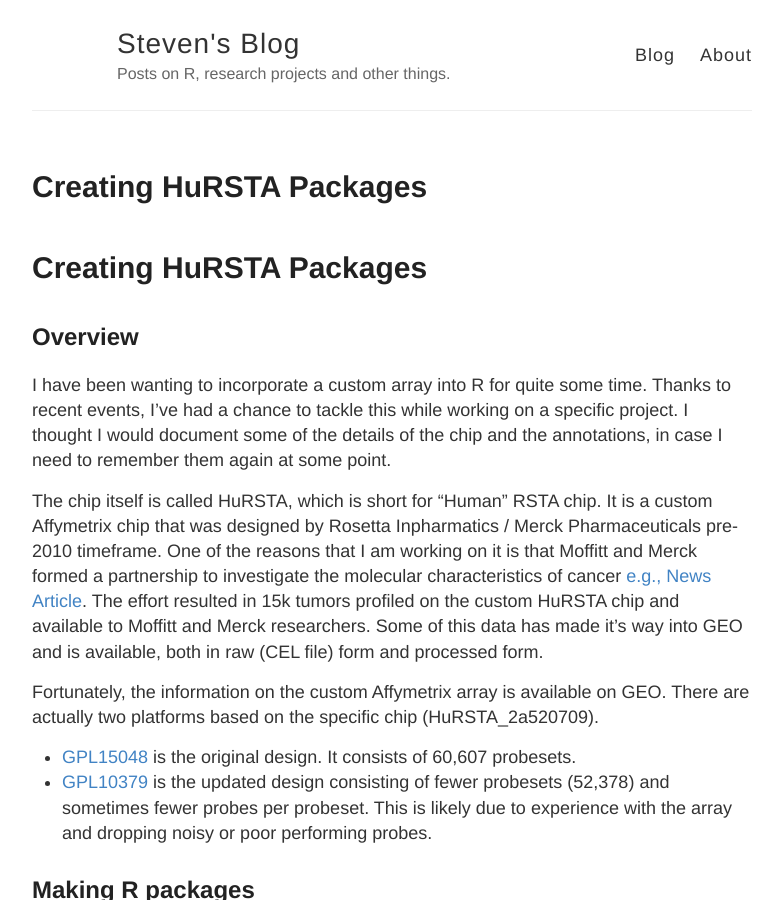
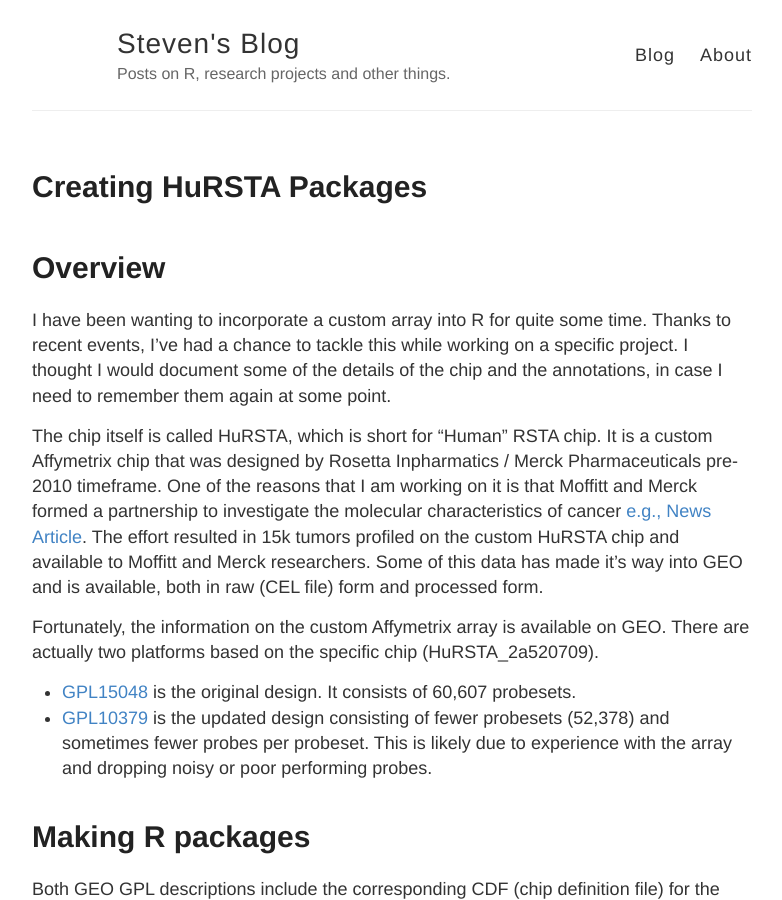
Before and after one commit to steveneschrich/steveneschrich.github.io, a Jekyll site: the page built from _posts/2020-03-31-Creating-HuRSTA-Packages.md, in a window 1280 px wide and 900 px high. Shown: the whole window, without its empty margins (248-1030 px from the left). Built offline with Jekyll 4.4.1, drawn with Linux system fonts in a browser that asks for light colours.

Commit message:
Update 2020-03-31-Creating-HuRSTA-Packages.md

````diff
--- a/_posts/2020-03-31-Creating-HuRSTA-Packages.md
+++ b/_posts/2020-03-31-Creating-HuRSTA-Packages.md
@@ -5,9 +5,8 @@ date: 2020-03-31 13:45:00 -0000
 categories: R Programming
 ---
 
-# Creating HuRSTA Packages
 
-## Overview
+# Overview
 I have been wanting to incorporate a custom array into R for quite some time. Thanks to recent events, I've had a chance to tackle this while working on a specific project. I thought I would document some of the details of the chip and the annotations, in case I need to remember them again at some point.
 
 The chip itself is called `HuRSTA`, which is short for "Human" RSTA chip. It is a custom Affymetrix chip that was designed by Rosetta Inpharmatics / Merck Pharmaceuticals pre-2010 timeframe. One of the reasons that I am working on it is that Moffitt and Merck formed a partnership to investigate the molecular characteristics of cancer [e.g., News Article](https://www.biospace.com/article/releases/h-lee-moffitt-cancer-center-and-research-institute-announces-new-research-initiative-and-collaboration-with-merck-and-co-inc-/). The effort resulted in 15k tumors profiled on the custom HuRSTA chip and available to Moffitt and Merck researchers. Some of this data has made it's way into GEO and is available, both in raw (CEL file) form and processed form.
@@ -17,7 +16,7 @@ Fortunately, the information on the custom Affymetrix array is available on GEO.
 - [GPL15048](https://www.ncbi.nlm.nih.gov/geo/query/acc.cgi?acc=GPL15048) is the original design. It consists of 60,607 probesets.
 - [GPL10379](https://www.ncbi.nlm.nih.gov/geo/query/acc.cgi?acc=GPL10379) is the updated design consisting of fewer probesets (52,378) and sometimes fewer probes per probeset. This is likely due to experience with the array and dropping noisy or poor performing probes.
 
-## Making R packages
+# Making R packages
 Both GEO GPL descriptions include the corresponding CDF (chip definition file) for the platform. Therefore, using tools such as RMAExpress or libaffy, it is possible to normalize HuRSTA data using rma/mas5. However, most array-based bioinformatics seems to involved R/Bioconductor these days so it is important to have access to these platforms within R.
 
 On looking into the topic, there are actually two different packages should be created within R for each platform. There is a cdf definition (as an R package, rather than a file) and a chip annotation package. Both topics have very good documentation and tooling available.
@@ -26,7 +25,7 @@ First, there was the issue of naming. Each CEL file has embedded in it (in the D
 
 I chose to have the original design (GPL15048) as "hursta2a520709cdf" and the re-designed array (GPL10379) as "hursta2a520709customcdf". This was somewhat arbitrary.
 
-### CDF
+## CDF
 With the naming set, it was a simple matter of using the package `makecdfenv` via
 ```r
 library("makecdfenv")
@@ -39,22 +38,22 @@ So now there are two github projects for CDF environments for this chip type:
 - [https://github.com/steveneschrich/hursta2a520709cdf](steveneschrich/hursta2a520709cdf (GPL15048))
 - [https://github.com/steveneschrich/hursta2a520709customcdf](steveneschrich/hursta2a520709customcdf (GPL10379))
 
-### Annotation
+## Annotation
 When creating an annotation package, there are excellent resources available on Bioconductor related to [https://www.bioconductor.org/packages/release/bioc/vignettes/AnnotationForge/inst/doc/SQLForge.pdf](AnnotationForge). The GPL records include a SOFT file with the probeset annotation, which I directly used for GPL10379. At Moffitt, we internally update the annotation based on sequence searching for the original definition so updated data was used for GPL15048.
 
 - [https://github.com/steveneschrich/hursta2a520709.db](steveneschrich/hursta2a520709.db (GPL15048))
 - [https://github.com/steveneschrich/hursta2a520709custom.db](steveneschrich/hursta2a520709custom.db (GPL10379))
 
-## Installation
+# Installation
 At the moment, I'm leaving them on github so I can access them (via `devtools::install_github()`). It looks like you can contribute these to Bioconductor, but it's not quite as straightforward (I think) since they are somewhat non-standard packages.
 
-## Parting Thoughts
+# Parting Thoughts
 The experience turned out to be much easier than I had built it up in my mind (as most things inevitably are). As a result of this effort, I would like to investigate re-annotation of the arrays as well as look at oligo-based annotation (not sure if it is different).
 
-### Re-annotation
+## Re-annotation
 There are many papers on re-annotating Affymetrix arrays (brainarray being one of the more popular). It seems that frequently better, more reliable signal is attained using cleaned up definitions. This would be great to do for these arrays, and as indicated, I suspect that GPL10379 represents this as of 2010. Most papers I found described their process but did not include code to run. This makes sense, as re-annotation ends up being a bit of an art form vs. an exact science. How many base mismatches are allowed, how many transcript matches are tolerated, etc. However, there is benefit from working out the process which I'd like to tackle.
 
-### Oligo-based annotation
+## Oligo-based annotation
 Obviously there is a whole environment around [https://www.bioconductor.org/packages/release/bioc/vignettes/oligo/inst/doc/oug.pdf](oligo) from Bioconductor. I have no idea what is required to make these same packages for that environment but it looks like [https://www.bioconductor.org/packages/release/bioc/vignettes/pdInfoBuilder/inst/doc/BuildingPDInfoPkgs.pdf](pdInfoBuilder) is the tool to use for this job. Hopefully I can figure this out and create corresponding packages.
 
 
````
